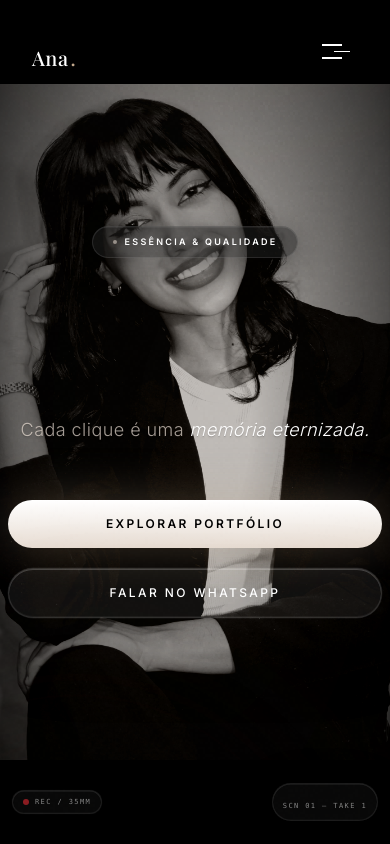
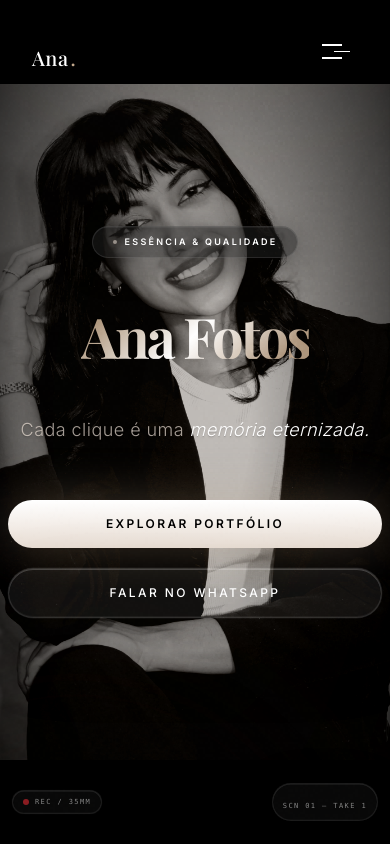
Before and after one commit to Anafotoss/portfolio, a Next.js app: page /portfolio/ in a window 390 px wide. Shown: the top 844 px of the page. Built offline with nearby package versions, Linux system fonts and the light colour scheme.

Commit message:
Fix disappearing text bug on Chrome Mobile by removing wave spans

```diff
--- a/components/Hero.tsx
+++ b/components/Hero.tsx
@@ -15,7 +15,6 @@ function lenisScrollTo(target: string) {
 }
 
 const heroTitle = "Ana Fotos";
-const waveDelays = heroTitle.split("").map((_, i) => i * 0.15); // Faster cascade
 
 export default function Hero() {
   const sectionRef = useRef<HTMLElement>(null);
@@ -127,18 +126,7 @@ export default function Hero() {
             transition={{ delay: 1.4, duration: 1.4, ease: smoothEase }}
             style={{ perspective: "1000px" }}
           >
-            {heroTitle.split("").map((char, i) => (
-              <span
-                key={i}
-                className="wave-letter"
-                style={{
-                  animationDelay: `${waveDelays[i]}s`,
-                  ...(char === " " ? { width: "0.2em", display: "inline-block" } : {}),
-                }}
-              >
-                {char === " " ? "\u00A0" : char}
-              </span>
-            ))}
+            {heroTitle}
           </motion.h1>
         </div>
 
```
